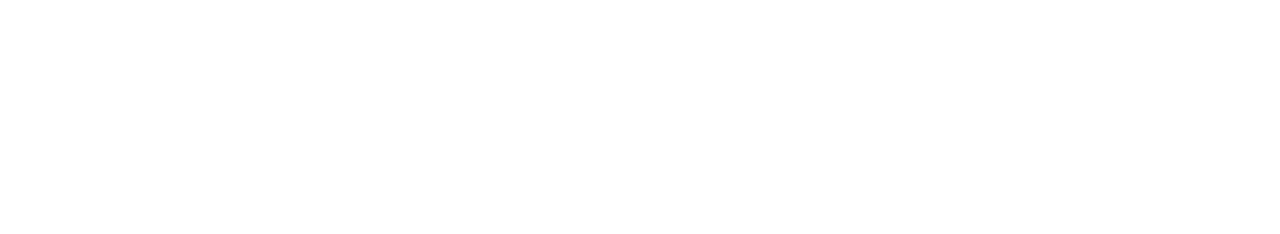
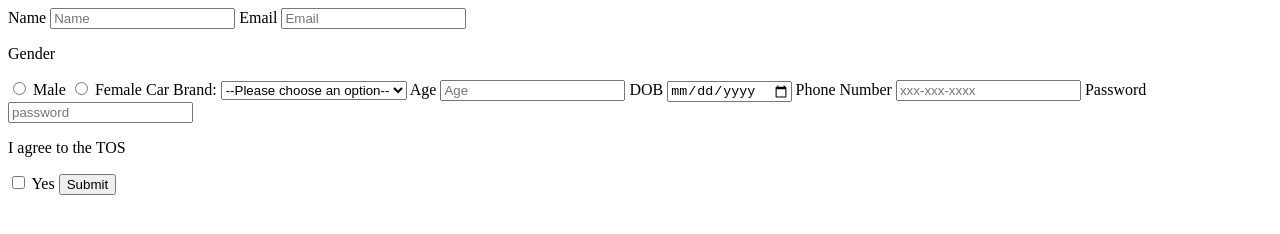
Before and after one commit to acciojob/signup-form-car-shetesaniya22-create, a website: page main.html in a window 1280 px wide. Drawn offline with Linux system fonts and the light colour scheme.

Commit message:
created a submission

```diff
--- a/main.html
+++ b/main.html
@@ -8,6 +8,48 @@
 
 <body>
 	<!-- the entire body must be written by student -->
+
+    <form method="post">
+		<label for="name">Name</label>
+		<input type="text" id="name" placeholder="Name" required>
+
+		<label for="email">Email</label>
+		<input type="email" id="email" placeholder="Email" required>
+
+		<p>Gender</p>
+		<input type="radio" id="gender_m" name="gender" required>
+		<label for="gender_m">Male</label>
+		<input type="radio" id="gender_f" name="gender" required>
+        <label for="gender_f">Female</label>
+
+
+		<label for="cars">Car Brand:</label>
+        <select id="cars">
+        <option value="">--Please choose an option--</option>
+        <option value="Mercedes">Mercedes</option>
+        <option value="XUV700">XUV700</option>
+        <option value="Fortuner">Fortuner</option>
+		</select >
+
+		<label for="age">Age</label>
+		<input type="number" id="age" placeholder="Age" required>
+
+		<label for="dob">DOB</label>
+		<input type="date" id="dateOfBirth" required>
+
+		<label for="tel">Phone Number</label>
+		<input type="tel" id="tel" placeholder="xxx-xxx-xxxx">
+
+		<label for="password">Password</label>
+		<input type="password" id="password" placeholder="password" required>
+
+	<p>I agree to the TOS</p>
+    <input type="checkbox" id="tos">
+    <label for="tos">Yes</label>
+
+	<input type="button" value="Submit">
+
+	</form>
     <script type="text/javascript" src="./script.js">
 </script>
 
```
